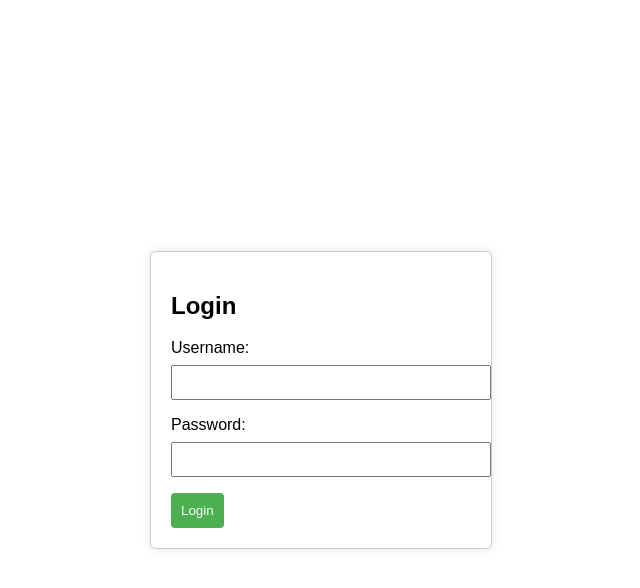
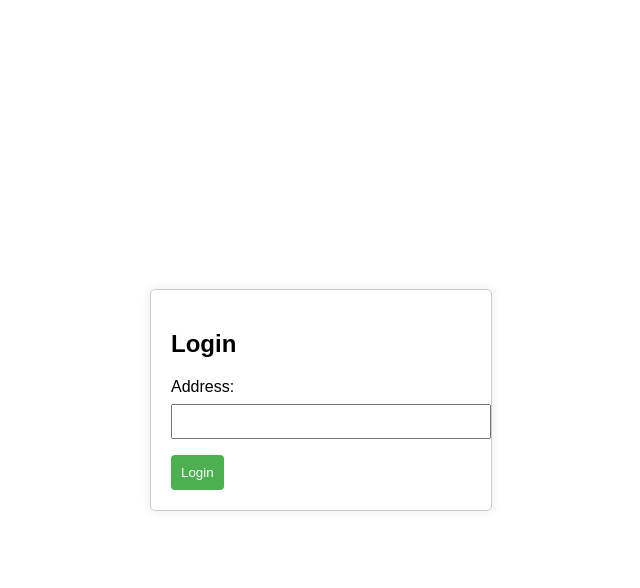
Before and after one commit to antoinekrull/dapp_voting, a plain HTML site: page client/login/index.html in a window 1280 px wide. Both pictures are taken after a click on the button "Login". Shown: the whole page, without its empty margins (319-959 px from the left). Drawn offline with Linux system fonts and the light colour scheme.

Commit message:
just address exists now

```diff
--- a/client/login/index.html
+++ b/client/login/index.html
@@ -10,11 +10,8 @@
     <div class="login-container">
         <h2>Login</h2>
         <form id="loginForm">
-            <label for="username">Username:</label>
-            <input type="text" id="username" name="username" required>
-
-            <label for="password">Password:</label>
-            <input type="password" id="password" name="password" required>
+            <label for="address">Address:</label>
+            <input type="text" id="address" name="address" required>
 
             <button type="button" onclick="submitForm()">Login</button>
         </form>
--- a/client/login/index.js
+++ b/client/login/index.js
@@ -1,7 +1,5 @@
 function submitForm() {
-    var username = document.getElementById("username").value;
-    var password = document.getElementById("password").value;
+    var address = document.getElementById("address").value;
 
-    console.log("Username: " + username);
-    console.log("Password: " + password);
+    console.log("address: " + address);
 }
```
